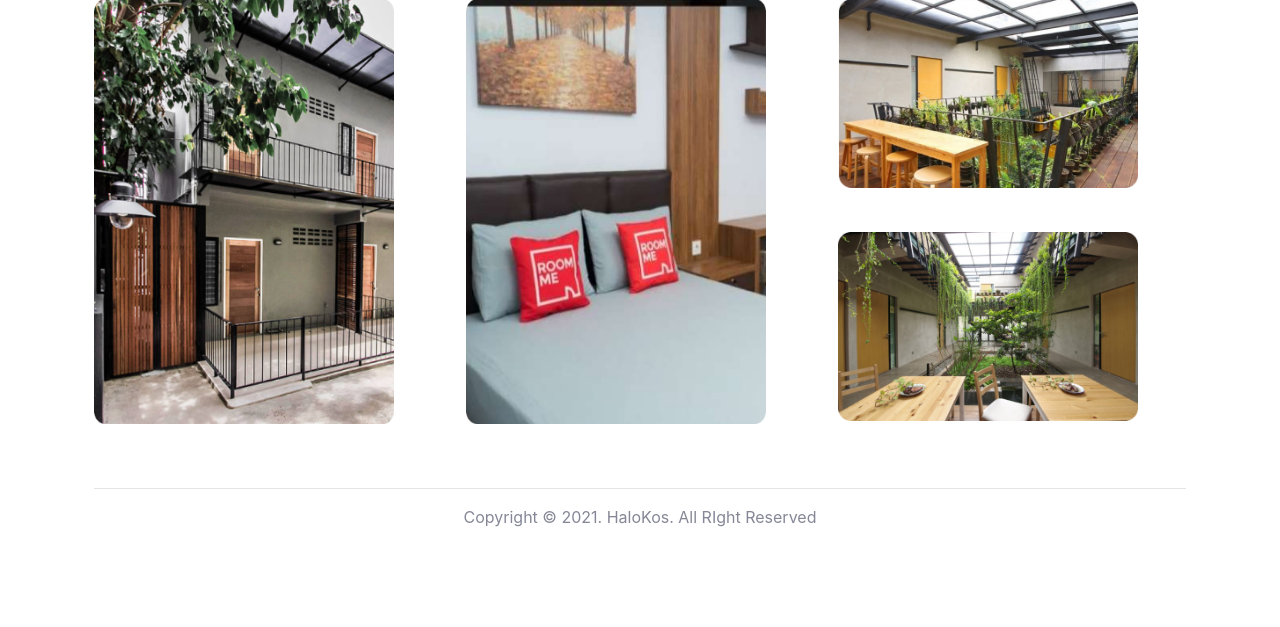
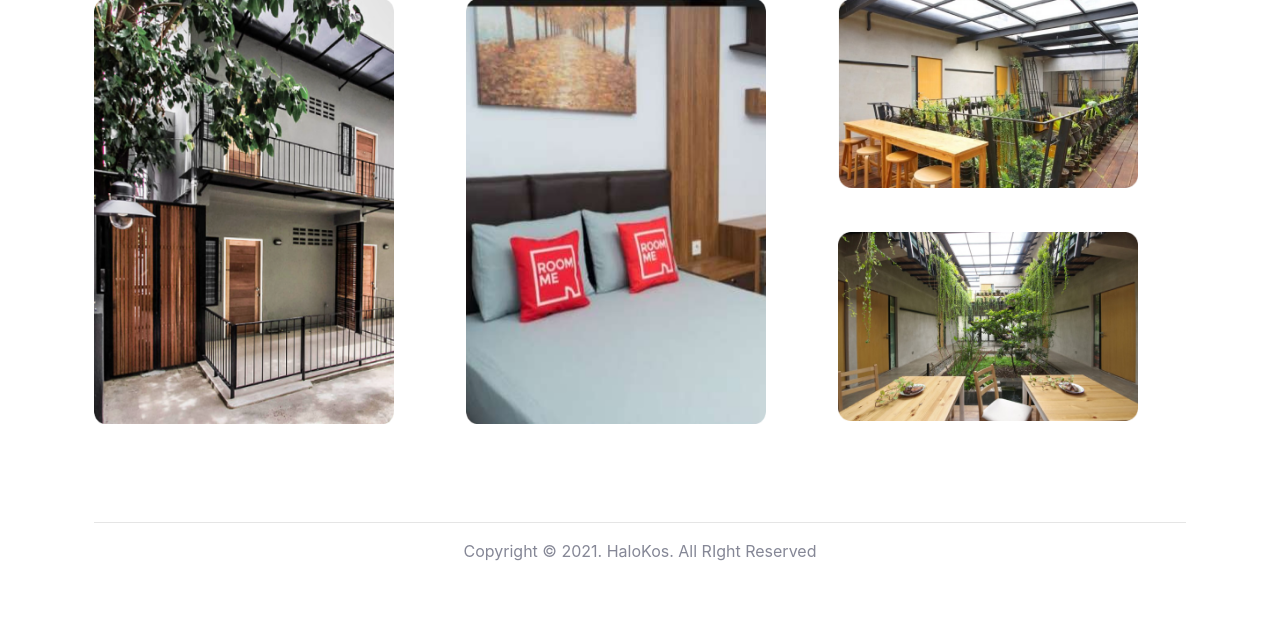
Before and after one commit to fachriansyahmni/Tugas_SO, a CodeIgniter 4 app: the page made by app/Views/lp.php in a window 1280 px wide. Shown: the part 1386-2013 px from the top of the page. Before the commit the page ends 1913 px from the top, so only its background shows below. Run offline with PHP 8.4 and a stand-in for CodeIgniter, Linux system fonts and the light colour scheme; the template is opened without the code that fills it, so the values that code supplies are empty; some libraries are stand-ins or nearby versions.

Commit message:
update footer lp

```diff
--- a/app/Views/lp.php
+++ b/app/Views/lp.php
@@ -120,7 +120,7 @@
   </div>
   <div class="row mb-5 mt-5">
     <div class="col-12 text-center">
-      <hr class="mb-3">
+      <hr class="mb-3" style="margin-top: 50px;">
       <p>Copyright © 2021. HaloKos. All RIght Reserved</p>
     </div>
   </div>
```
